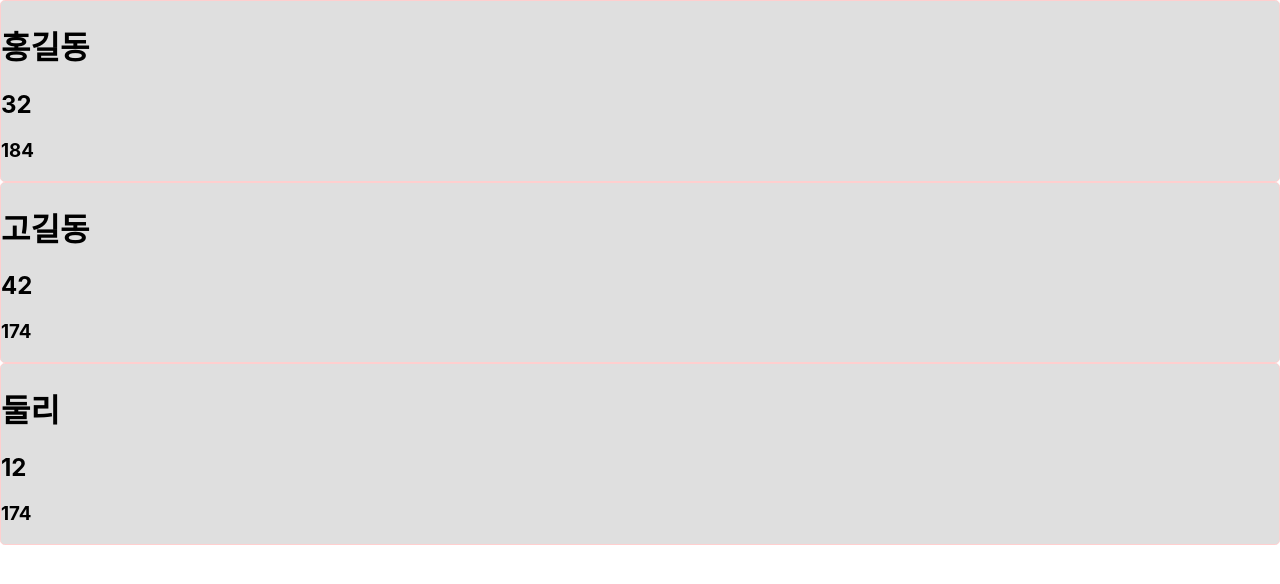
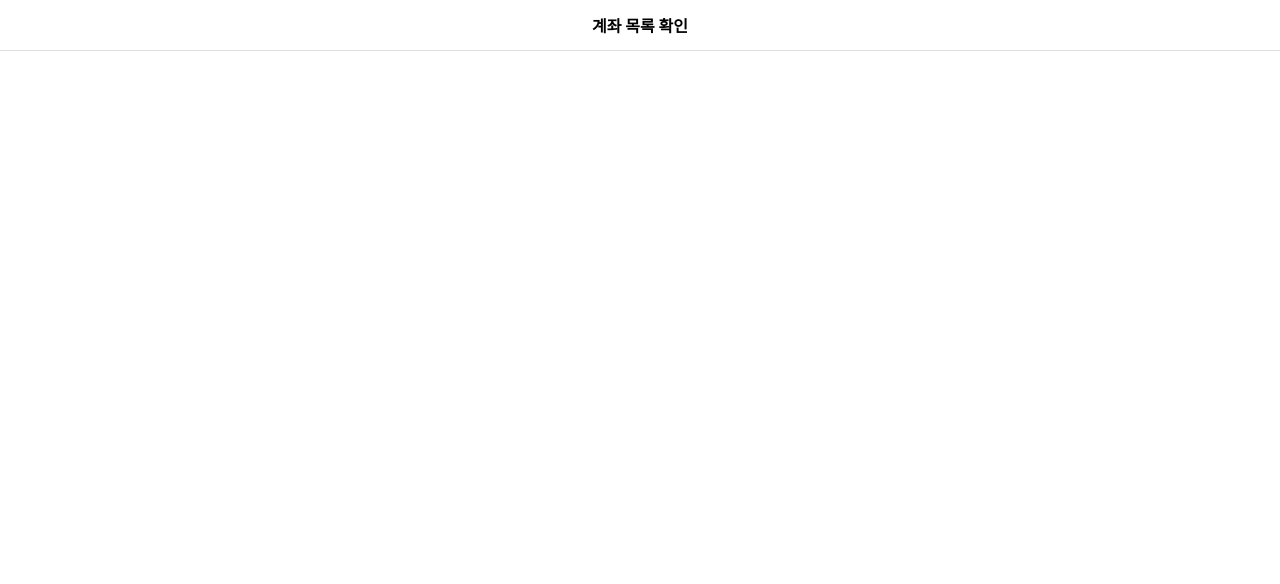
Before and after one commit to skymill2000/fintech_20210524, a React (Create React App) app in the folder fintech/: page /list in a window 1280 px wide. Shown: the top 584 px of the page. Built offline with nearby package versions, Linux system fonts and the light colour scheme.

Commit message:
리스트 페이지 구조 추가

```diff
--- a/fintech/src/App.js
+++ b/fintech/src/App.js
@@ -3,6 +3,7 @@ import { BrowserRouter as Router, Switch, Route } from "react-router-dom";
 import AxiosComponent from "./component/AxiosComponent";
 import ListComponent from "./component/ListComponent";
 import AuthResultPage from "./pages/AuthResultPage";
+import ListPage from "./pages/ListPage";
 import MainPage from "./pages/MainPage";
 import NewsPage from "./pages/NewsPage";
 
@@ -10,9 +11,6 @@ function App() {
   return (
     <Router>
       <Switch>
-        <Route path="/list" exact>
-          <ListComponent />
-        </Route>
         <Route path="/axios" exact>
           <AxiosComponent />
         </Route>
@@ -25,6 +23,9 @@ function App() {
         <Route path="/authResult" exact>
           <AuthResultPage />
         </Route>
+        <Route path="/list" exact>
+          <ListPage />
+        </Route>
       </Switch>
     </Router>
   );
--- a/fintech/src/pages/AuthResultPage.js
+++ b/fintech/src/pages/AuthResultPage.js
@@ -19,8 +19,6 @@ const AuthResultPage = () => {
       redirect_uri: "http://localhost:3000/authResult",
       grant_type: "authorization_code",
     });
-
-    console.log(sendData);
 
     const option = {
       method: "POST",
--- /dev/null
+++ b/fintech/src/pages/ListPage.js
@@ -0,0 +1,14 @@
+import React from "react";
+import Header from "../component/common/Header";
+
+const ListPage = () => {
+  //axios 통해서 https://testapi.openbanking.or.kr/v2.0/user/me 의 계좌 목록을 받아오기
+  //버튼을 눌렀을때 요청 발생
+  return (
+    <>
+      <Header title="계좌 목록 확인"></Header>
+    </>
+  );
+};
+
+export default ListPage;
```
